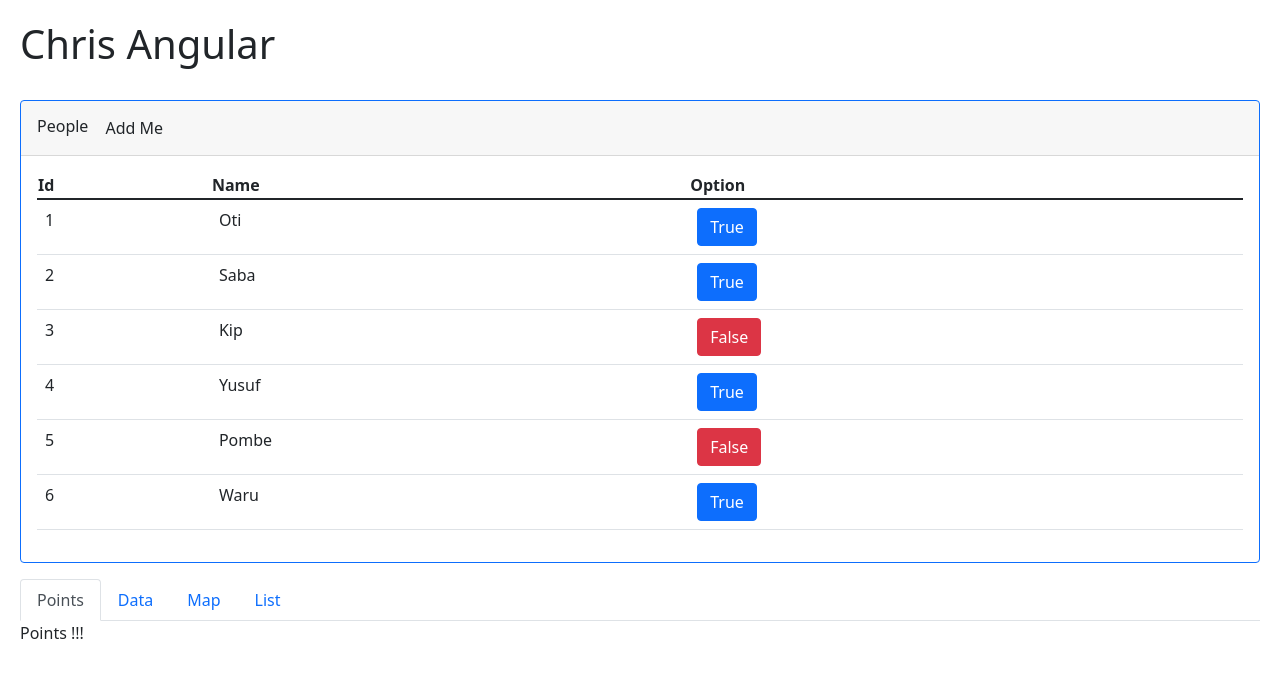
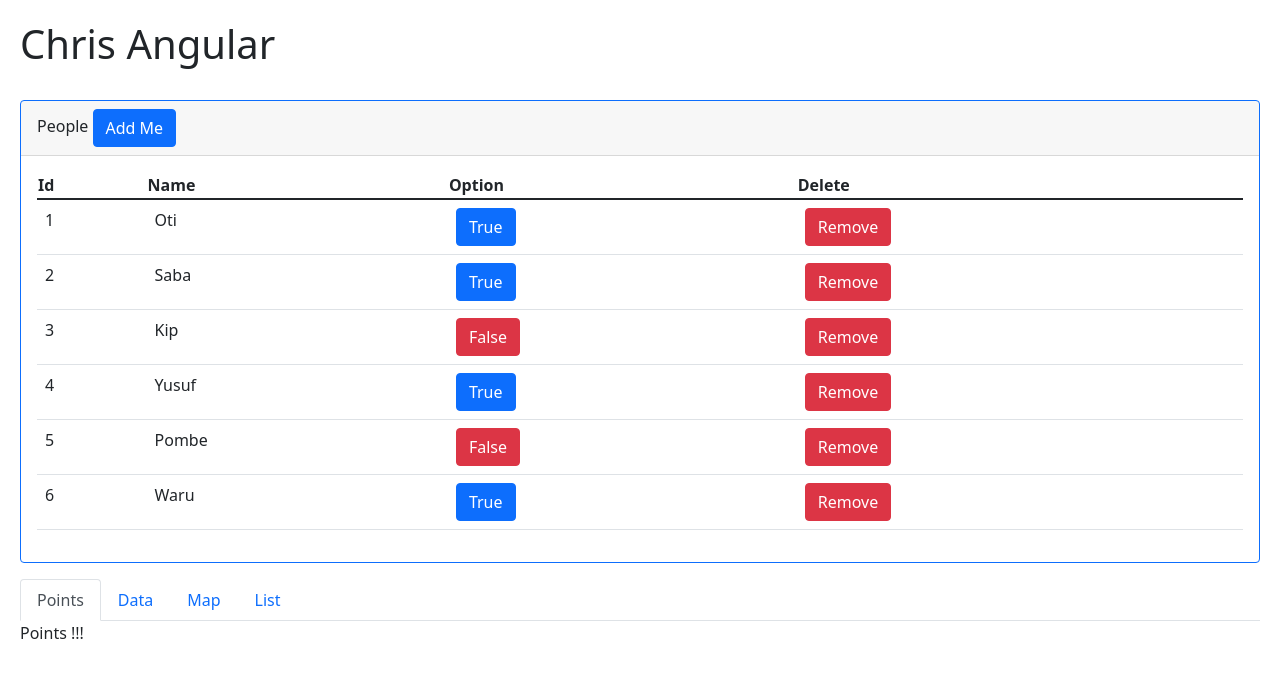
Before and after one commit to Brainykat/kuiva, an Angular app: page / in a window 1280 px wide. Shown: the top 678 px of the page. Built offline with nearby package versions, Linux system fonts and the light colour scheme.

Commit message:
change detection

```diff
--- a/src/app/app.component.html
+++ b/src/app/app.component.html
@@ -1,19 +1,21 @@
 <h1>Chris Angular</h1>
 <br>
 <div class="card border-primary mb-3" >
-    <div class="card-header">People <button class="btn" (click)="addPerson()">Add Me</button> </div>
+    <div class="card-header">People <button class="btn btn-primary" (click)="addPerson()">Add Me</button> </div>
     <div class="card-body text-primary" *ngIf="data.length > 0; else noData" >
         <table class="table table-stripped">
             <thead>
                 <th>Id</th>
                 <th>Name</th>
                 <th>Option</th>
+                <th>Delete</th>
             </thead>
             <tbody>
                 <tr *ngFor="let d of data">
                     <td>{{d.id}}</td>
                     <td>{{d.name}}</td>
                     <td><favorite [is-favorite]="d.isFav"></favorite></td>
+                    <td><button class="btn btn-danger" (click)="removePerson(d)"> Remove</button></td>
                 </tr>
             </tbody>
         </table>
--- a/src/app/app.component.ts
+++ b/src/app/app.component.ts
@@ -16,7 +16,12 @@ export class AppComponent {
     {id:6, name:"Waru",isFav:true}
 ];
 addPerson(){
-  this.data.push({id:this.data.length+1,name:"me",isFav:true});
+  let r = (Math.random() + 1).toString(36).substring(7); //Random string
+  this.data.push({id:this.data.length+1,name:r,isFav:true});
+}
+removePerson(person:any){
+  let index =this.data.indexOf(person);
+  this.data.splice(index,1);
 }
 viewMode="points";
 
```
